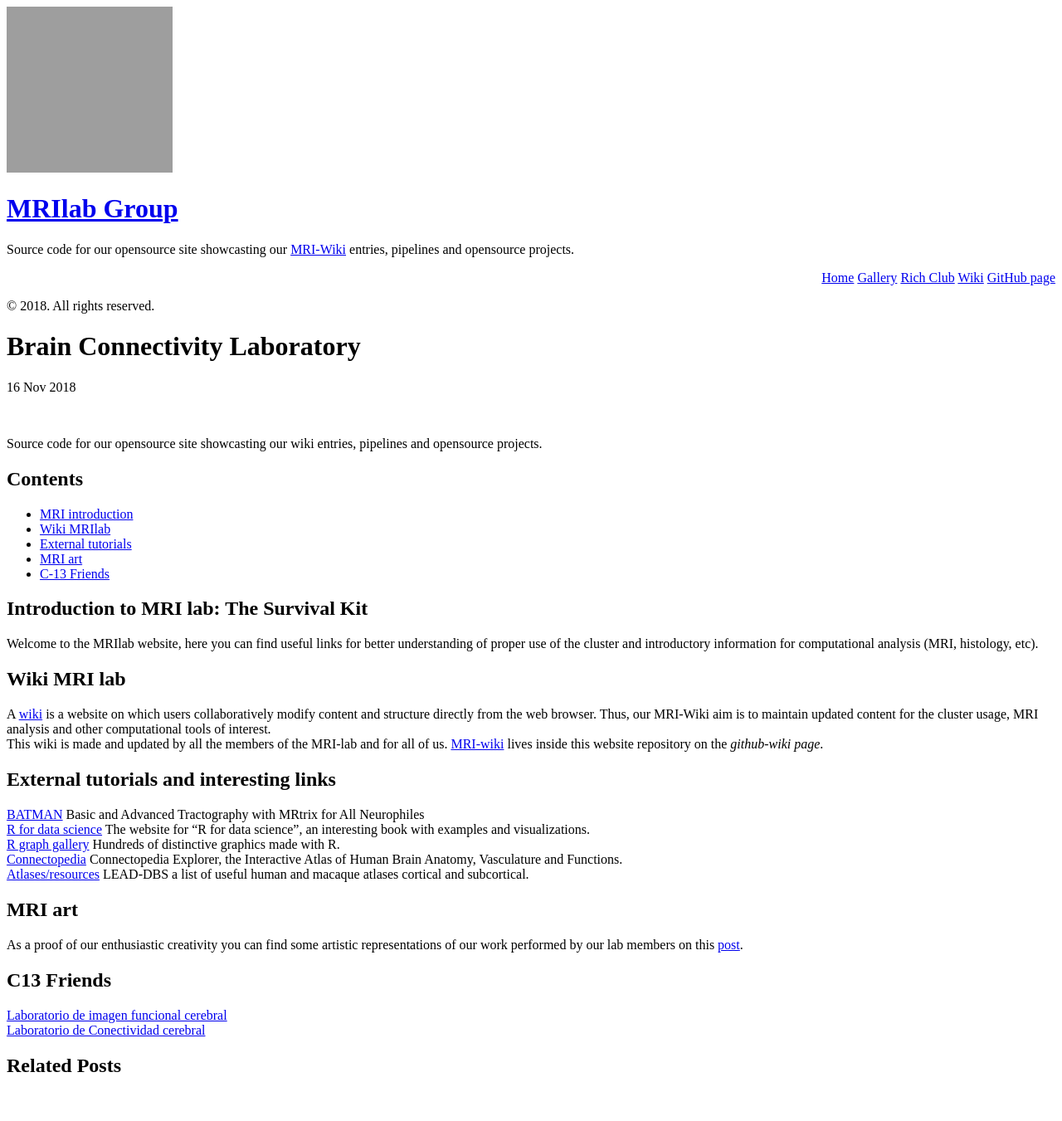
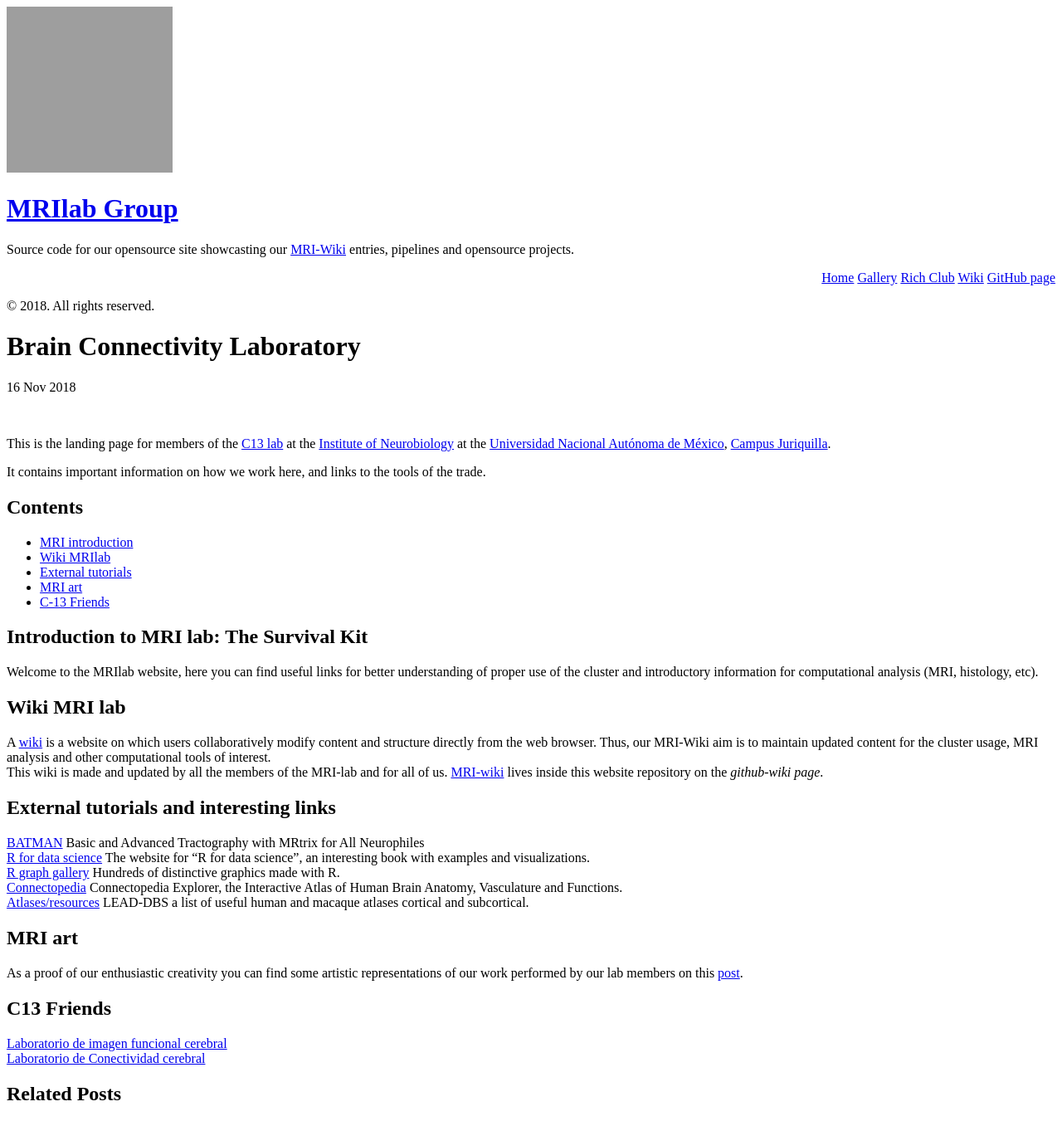
Before and after one commit to c13inb/c13inb.github.io, a Jekyll site: the page built from _posts/2018-11-16-BCL_introduction.md, in a window 1280 px wide. Shown: the whole page at 83% size. Built offline with Jekyll 4.4.1, drawn with Linux system fonts in a browser that asks for light colours; Markdown is read by kramdown in place of the engine named in the settings; before the commit the page ends 1317 px from its top, so only the background shows below that.

Commit message:
added links to the relevant sites at the start

```diff
--- a/_posts/2018-11-16-BCL_introduction.md
+++ b/_posts/2018-11-16-BCL_introduction.md
@@ -4,7 +4,9 @@ title: Brain Connectivity Laboratory
 ---
 ![](../images/baner.png)
 
-Source code for our opensource site showcasting our wiki entries, pipelines and opensource projects.
+This is the landing page for members of the [C13 lab](http://personal.inb.unam.mx/lconcha/people.html) at the [Institute of Neurobiology](http://www.inb.unam.mx/index.html) at the [Universidad Nacional Autónoma de México](https://www.unam.mx/), [Campus Juriquilla](http://www.campusjuriquilla.unam.mx/cosaj/).
+
+It contains important information on how we work here, and links to the tools of the trade.
 
 
 ## Contents
```
